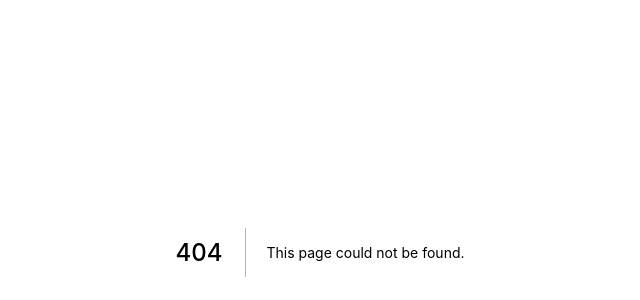
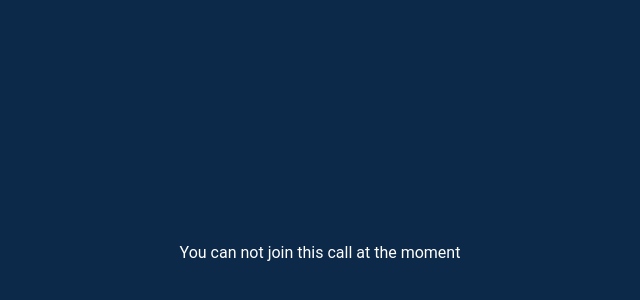
Before and after one commit to deepp135/shopout-nextjs, a Next.js app: page /error in a window 1280 px wide. Before the commit this address had no page. Shown: the part 148-448 px from the top of the page, without its empty margins (320-960 px from the left). Built offline with nearby package versions, Linux system fonts and the light colour scheme; a web font is replaced by a local one.

Commit message:
error page style changes

```diff
--- a/src/pages/appointmentnotfound.js
+++ b/src/pages/appointmentnotfound.js
@@ -1,7 +1,8 @@
 import React from 'react';
+import styles from '../styles/error.module.css';
 
 function AppointmentNotFound() {
-	return <div>The appointment is either expired or not available for this moment</div>;
+	return <div className={styles['container']}>The appointment is either expired or not available for this moment</div>;
 }
 
 export default AppointmentNotFound;
--- /dev/null
+++ b/src/pages/error.js
@@ -0,0 +1,8 @@
+import React from 'react';
+import styles from '../styles/error.module.css';
+
+function Error() {
+	return <div className={styles['container']}>You can not join this call at the moment</div>;
+}
+
+export default Error;
--- /dev/null
+++ b/src/styles/error.module.css
@@ -0,0 +1,7 @@
+.container {
+    height: 100vh;
+    width: 100vw;
+    justify-content: center;
+    align-items: center;
+    display: flex;
+}
```
